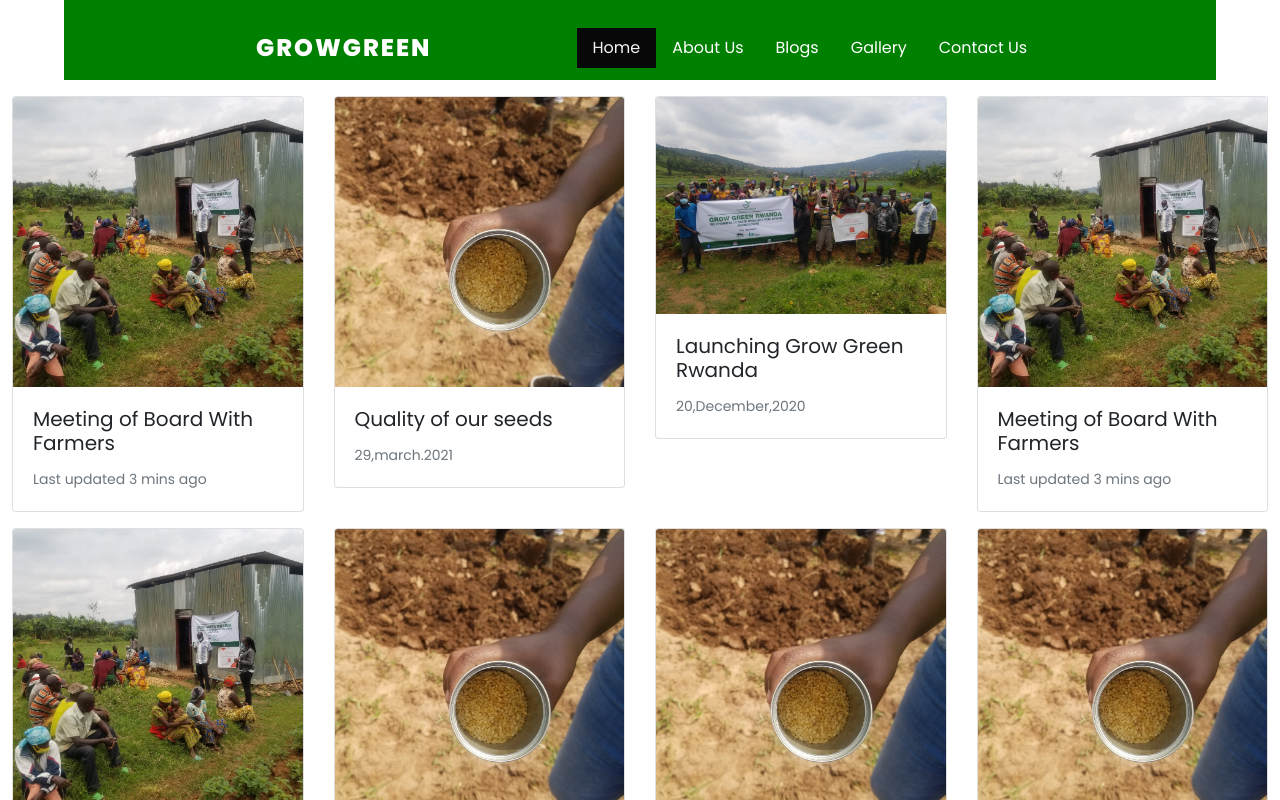
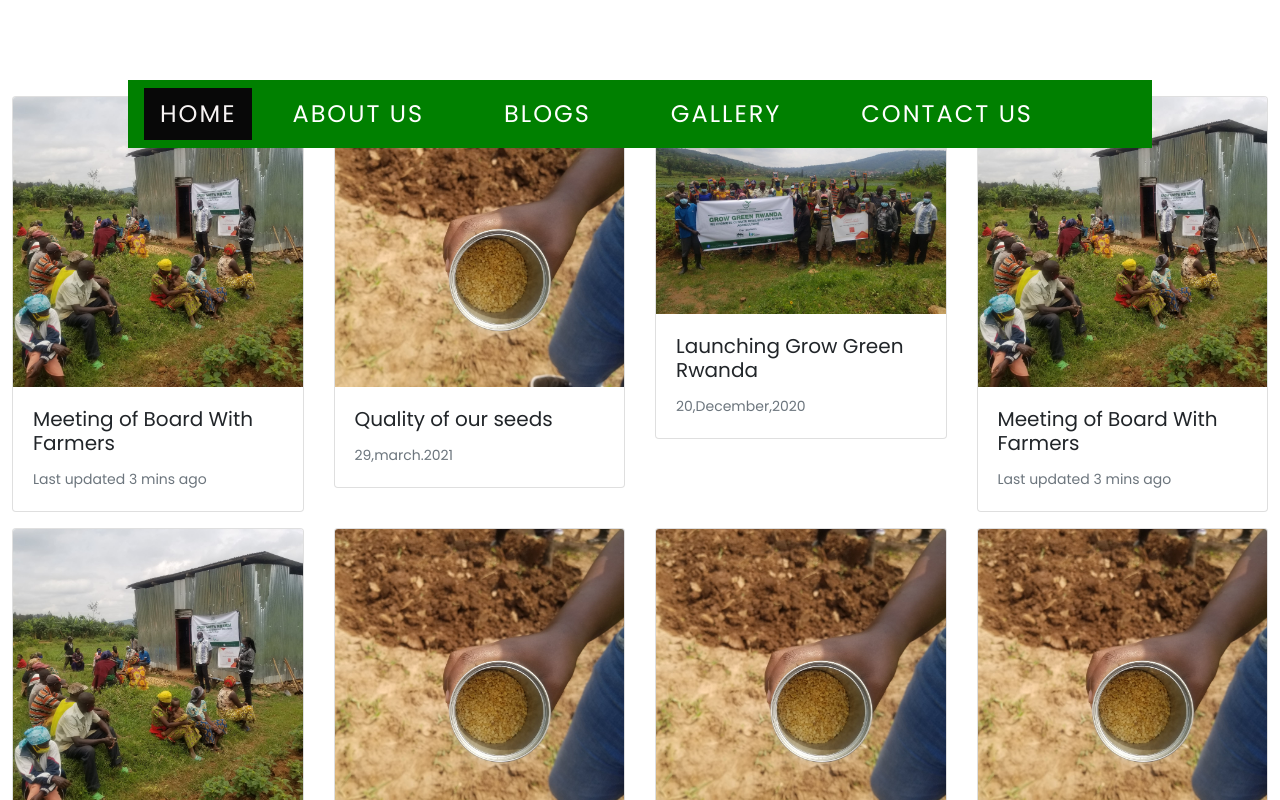
Before and after one commit to freddykaberuka/GrowGreen-frontEnd, a React (Create React App) app in the folder growgreen/: page /article in a window 1280 px wide. Shown: the top 800 px of the page. Built offline with nearby package versions, Linux system fonts and the light colour scheme.

Commit message:
modifie header and links

```diff
--- a/growgreen/src/components/header/header.css
+++ b/growgreen/src/components/header/header.css
@@ -0,0 +1,3 @@
+.logo{
+    height:30px;
+}
--- a/growgreen/src/components/header/header.js
+++ b/growgreen/src/components/header/header.js
@@ -3,15 +3,20 @@ import logo from '../../assets/images/ggr-logo.jpg'
 import timer from '../../assets/images/timer-icon.jpg'
 import emails from '../../assets/images/email-icon.png'
 import calls from '../../assets/images/call-icon.png'
+import Links from '../../../src/components/pages/links'
+
 function Header() {
     return (
+        <div>
         <div className='d-flex'>
-           <div className="logo col-md-1">
+           <div className="logo col-sm-1">
                 <img src={logo}/>
            </div>
-    <div className="timing d-flex pt-3"><div className='col-md-3'><img src={timer}/></div><div><h2>Opening Time</h2><p>Mon-Sat:7:00-17:00</p></div></div>
-           <div className="emails d-flex pt-3"><div className='col-md-2'><img src= { emails}/></div><div>Send us Email<p>growgreenrwanda@gmail.com</p></div></div>
-           <div className="calls d-flex pt-3"><div className='col-md-3'><img src={ calls }/></div><div>Call Us<p>0781964133</p></div></div>
+    <div className="timing d-flex pt-3"><div className='col-md-2 pt-6'><img src={timer}/></div><div className='pt-3'><strong>Opening Time</strong><p><small>Mon-Sat:7:00-17:00</small></p></div></div>
+           <div className="emails d-flex pt-3"><div className='col-sm-2 pt-2'><img src= { emails}/></div><div className='pt-3'><strong>Send us Email</strong><p><small>growgreenrwanda@gmail.com</small></p></div></div>
+           <div className="calls d-flex pt-3"><div className='col-md-3 pt-3'><img src={ calls }/></div><div className='pt-3'><strong>Call Us</strong><p><small>0781964133</small></p></div></div>
+        </div>
+        <Links/>
         </div>
     )
 }
--- a/growgreen/src/components/pages/about/about.js
+++ b/growgreen/src/components/pages/about/about.js
@@ -18,8 +18,6 @@ function About() {
                 <Welcome/>
             </div>
             <SecondAbout/>
-            {/* <Slidess/> */}
-            {/* <Subscribe/> */}
             <Footer1/>
             <Footer/>
         </div>
--- a/growgreen/src/components/pages/landing/slide.css
+++ b/growgreen/src/components/pages/landing/slide.css
@@ -8,25 +8,22 @@
 	font-family: 'Poppins',sans-serif;
 }
 .navbar{
-	position: fixed;
-	top: 0;
+	text-align: center;
+	position: absolute;
 	z-index: 99999;
-	padding:25px 0;
+	/* padding:25px 0; */
 	background-color: green;
-	width:90vw;
-	height:10%;
-	float: center;
-	margin-left:5%;
+	width:80vw;
+	margin-left:10%;
+	margin-right:13%;
 }
-.navbar .logo{
+.navbar{
 	font-size: 1.5em;
 	text-transform: uppercase;
-	font-weight: 750;
+	font-weight: 800;
 	letter-spacing: 2px;
 }
-.navbar ul.nav{
-	margin-right: 15%;
-}
+
 .navbar ul.nav li.active,
 .navbar ul.nav li:hover{
 	background:rgb(8, 8, 8);
@@ -36,7 +33,7 @@
 .navbar ul.nav li a{
 	color: #fff;
 	font-size: 1em;
-	font-weight: 500;
+	font-weight: 400;
 }
 .navbar ul.nav li.active a,
 .navbar ul.nav li:hover a{
--- a/growgreen/src/components/pages/landing/sliders.js
+++ b/growgreen/src/components/pages/landing/sliders.js
@@ -1,4 +1,5 @@
 import React from 'react'
+import Header from '../../../../src/components/header/header'
 import Links from '../links'
 import './slide.css'
 
@@ -7,7 +8,8 @@ function Sliders() {
         <div>
             <div className="container-fluid">
 		    <div className="row">
-			<Links/>
+				<Header/>
+			{/* <Links/> */}
 
 			{/* slider banner	  */}
 
--- a/growgreen/src/components/pages/links.js
+++ b/growgreen/src/components/pages/links.js
@@ -3,14 +3,13 @@ import { NavLink } from 'react-router-dom'
 function Links() {
     return (
         <div>
-           <div className="col-md-12 navbar">
-				<a href="index.html" class="logo navbar-brand text-white offset-md-2">GrowGreen</a>
+           <div className="col-md-10 navbar">
 				<ul className="nav">
 					<li className="nav-item active"><NavLink to="/" class="nav-link" exact={true}>Home</NavLink></li>
-					<li className="nav-item"><NavLink to="/" class="nav-link">About Us</NavLink></li>
-					<li className="nav-item"><NavLink to="/" class="nav-link">Blogs</NavLink></li>
-					<li className="nav-item"><NavLink to="/" class="nav-link">Gallery</NavLink></li>
-					<li className="nav-item"><a href="#" class="nav-link">Contact Us</a></li>
+					<li className="nav-item px-4"><NavLink to="/about" class="nav-link">About Us</NavLink></li>
+					<li className="nav-item px-4"><NavLink to="/article" class="nav-link">Blogs</NavLink></li>
+					<li className="nav-item px-4"><NavLink to="/gallery" class="nav-link">Gallery</NavLink></li>
+					<li className="nav-item px-4"><NavLink to="/contact" class="nav-link">Contact Us</NavLink></li>
 				</ul>
 			</div>
         </div>
```
